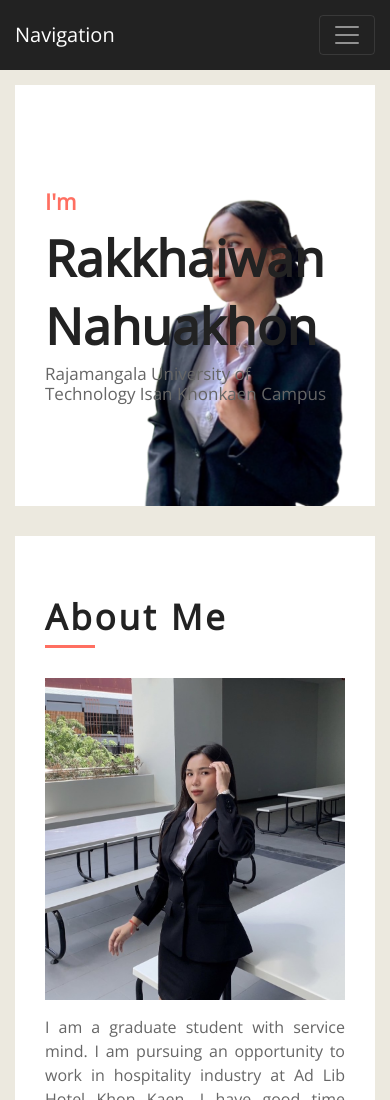
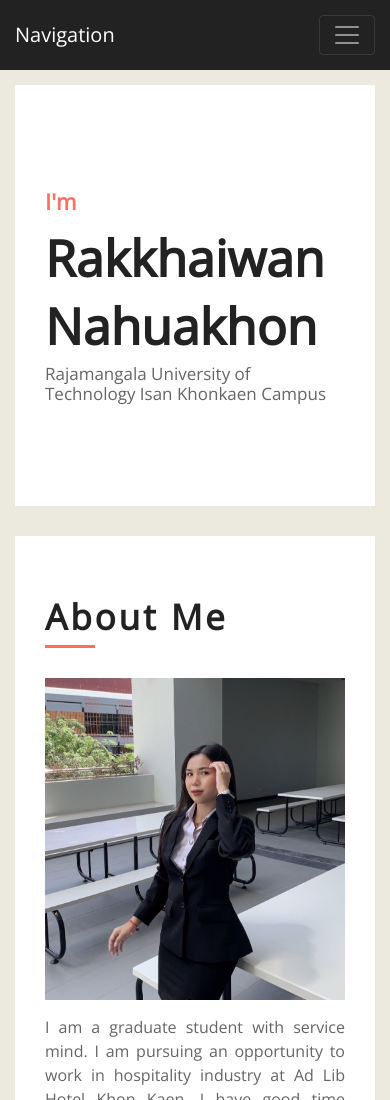
Before and after one commit to Rakkhaniwan/portfolio, a plain HTML site: page index.html in a window 390 px wide. Shown: the top 1100 px of the page. Drawn offline with nearby package versions, Linux system fonts and the light colour scheme.

Commit message:
Update style.css

```diff
--- a/css/style.css
+++ b/css/style.css
@@ -380,6 +380,11 @@ a:focus {
     background: #FF6F61;
 }
 
+@media (max-width: 768px) {
+    .header .content-inner {
+        background-image: none;
+    }
+}
 
 /**********************************/
 /*********** About CSS ************/
```
